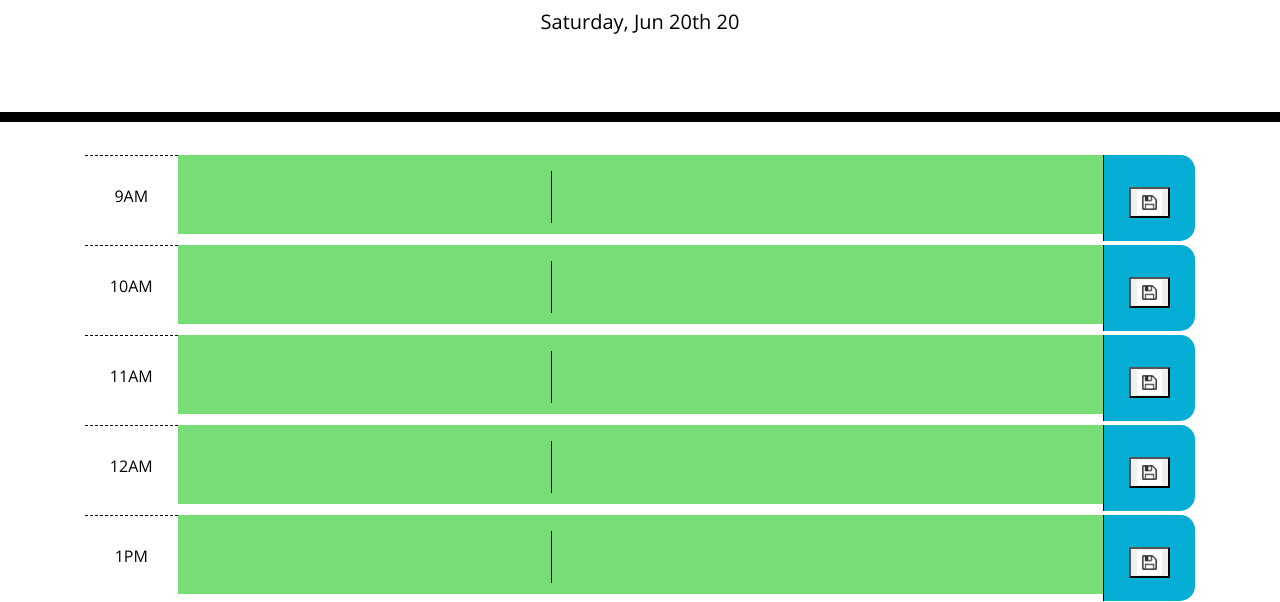
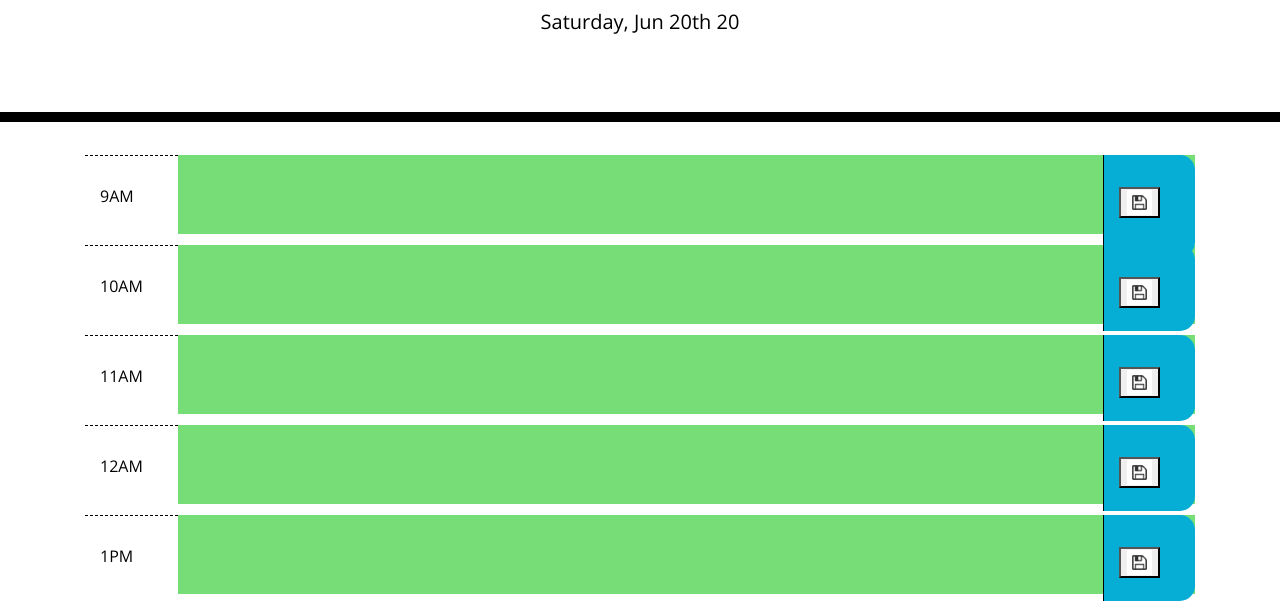
Before and after one commit to karleighponnock/5-Day-Planner, a plain HTML site: page index.html in a window 1280 px wide. Shown: the part 182-784 px from the top of the page. Drawn offline with nearby package versions, Linux system fonts and the light colour scheme.

Commit message:
still fully functional, further css tweaking and experimenting

```diff
--- a/index.html
+++ b/index.html
@@ -30,7 +30,8 @@
           9AM
         </div>
         <div class="col-sm-10 description">
-          <textarea>   </textarea>
+        <!-- ------TODO----- class attributes for text area to fill full column -->
+          <textarea class="span">   </textarea>
         </div>
         <div id="h-9" class="col-sm-1 saveBtn">
           <button><img src="./Assets/download.png" class="img" alt="save icon"></button>
--- a/style.css
+++ b/style.css
@@ -9,7 +9,6 @@ textarea{
   border: none;
   resize: none;
   color: #000000;
-  border-left: 1px solid black;
   padding: 10px;
 }
 
@@ -25,10 +24,6 @@ textarea{
   white-space: pre-wrap;
 }
 
-.time-block{
-  text-align: center;
-  border-radius: 15px;
-}
 
 .row {
   white-space: pre-wrap;
@@ -75,3 +70,12 @@ textarea{
   max-height: 25px;
   align-items: center;
 }
+
+
+
+
+/* -----TODO--- make text area fill whole column-- see line 34-- */
+
+/* .span{
+  max-width: 200%;
+} */
```
